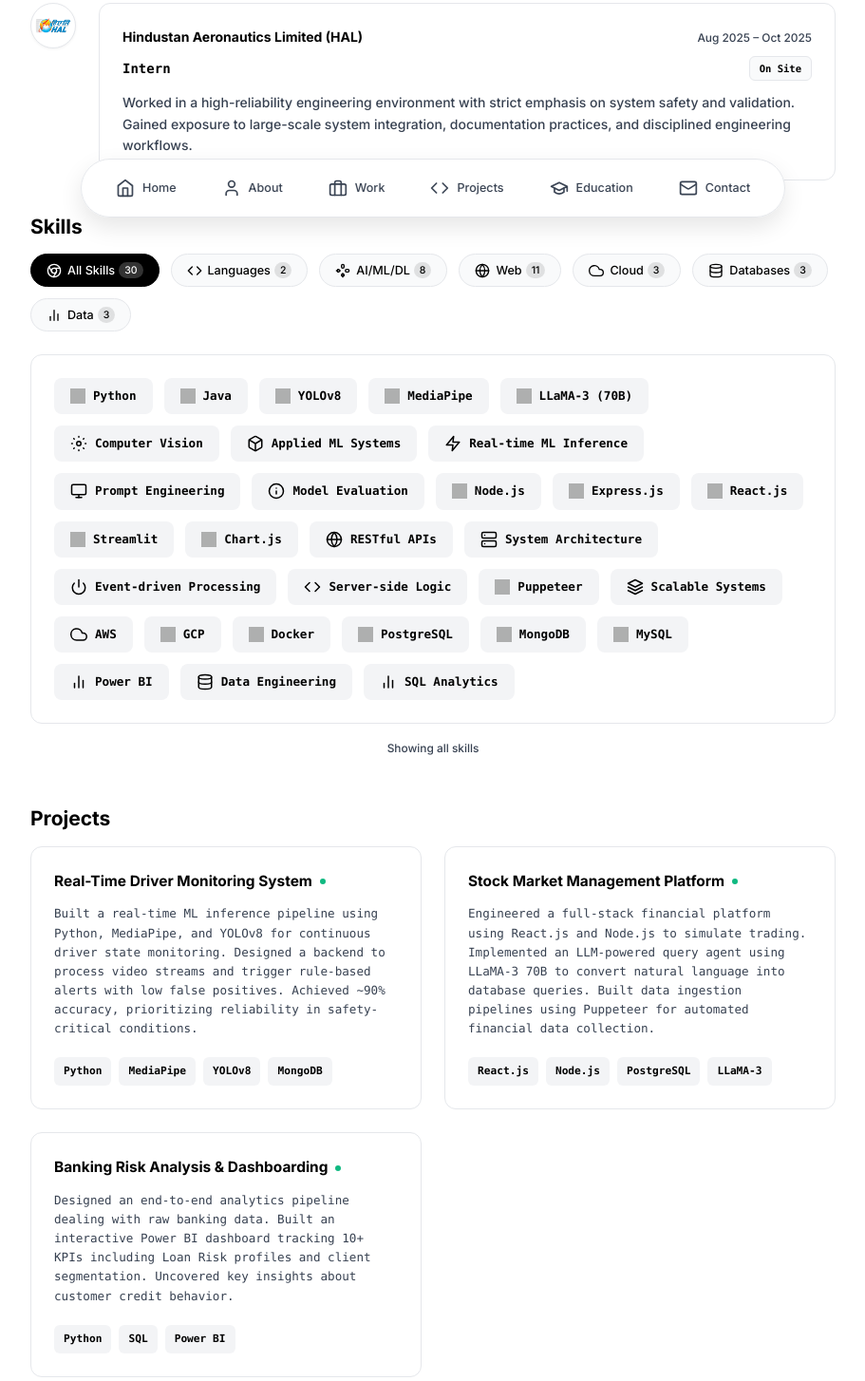
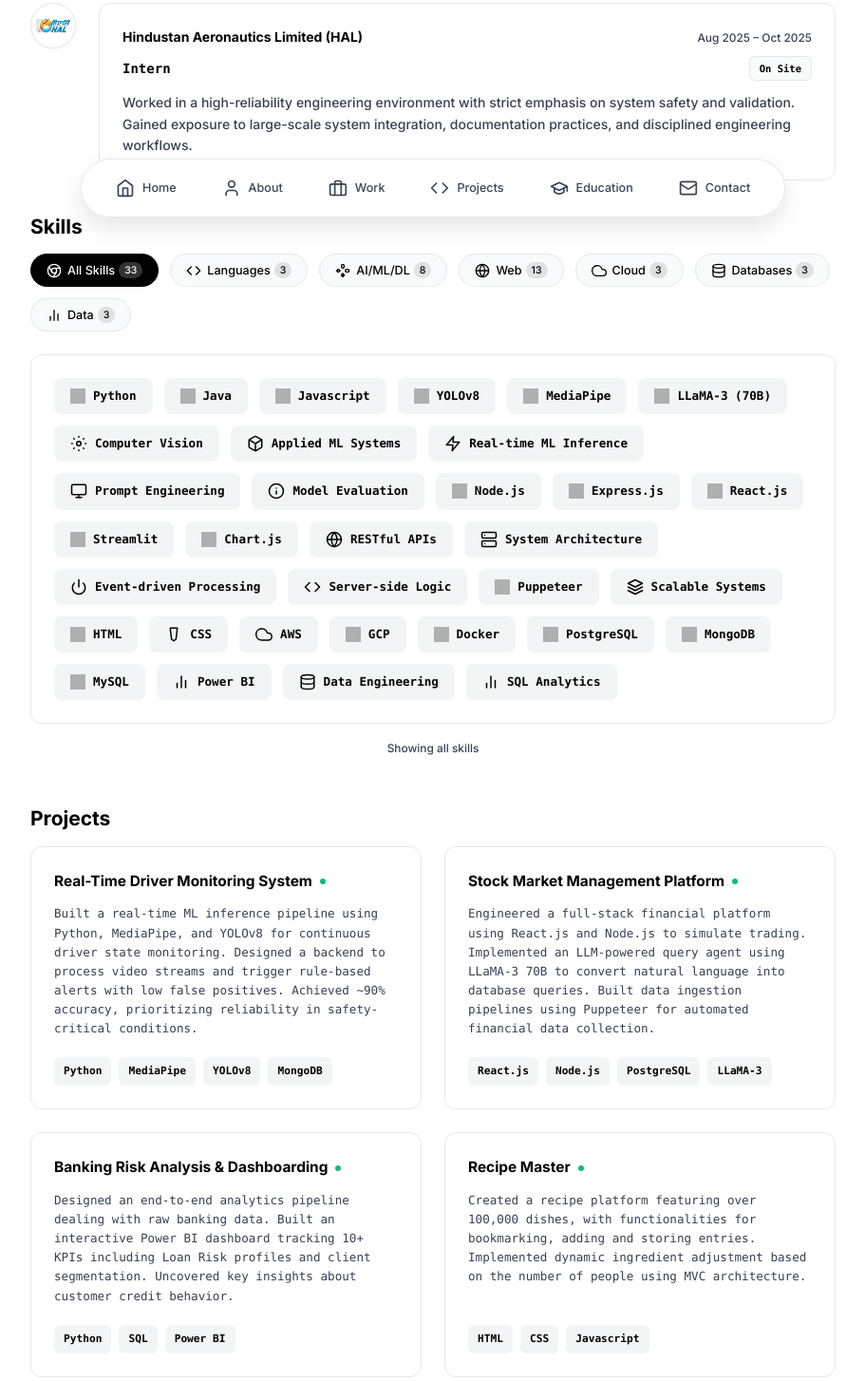
Before and after one commit to adheeraj10/My_Portfolio, a plain HTML site: page index.html in a window 1280 px wide. Shown: the part 547-2001 px from the top of the page at 95% size, without its empty margins (184-1095 px from the left). Drawn offline with Linux system fonts and the light colour scheme; grey boxes are pictures that could not be loaded.

Commit message:
Site update: 2025-12-21 09:27:04

```diff
--- a/index.html
+++ b/index.html
@@ -183,7 +183,7 @@
                             <line x1="3.95" y1="6.06" x2="8.54" y2="14"></line>
                             <line x1="10.88" y1="21.94" x2="15.46" y2="14"></line>
                         </svg>
-                        All Skills <span class="count-badge">30</span>
+                        All Skills <span class="count-badge">33</span>
                     </button>
                     <button class="filter-btn" data-filter="languages">
                         <svg width="16" height="16" viewBox="0 0 24 24" fill="none" stroke="currentColor"
@@ -191,7 +191,7 @@
                             <polyline points="16 18 22 12 16 6"></polyline>
                             <polyline points="8 6 2 12 8 18"></polyline>
                         </svg>
-                        Languages <span class="count-badge">2</span>
+                        Languages <span class="count-badge">3</span>
                     </button>
                     <button class="filter-btn" data-filter="ai-ml">
                         <svg width="16" height="16" viewBox="0 0 24 24" fill="none" stroke="currentColor"
@@ -212,7 +212,7 @@
                                 d="M12 2a15.3 15.3 0 0 1 4 10 15.3 15.3 0 0 1-4 10 15.3 15.3 0 0 1-4-10 15.3 15.3 0 0 1 4-10z">
                             </path>
                         </svg>
-                        Web <span class="count-badge">11</span>
+                        Web <span class="count-badge">13</span>
                     </button>
                     <button class="filter-btn" data-filter="cloud">
                         <svg width="16" height="16" viewBox="0 0 24 24" fill="none" stroke="currentColor"
@@ -250,6 +250,10 @@
                     <div class="skill-tag" data-category="languages">
                         <img src="https://cdn.simpleicons.org/openjdk/000000" alt="Java">
                         <span>Java</span>
+                    </div>
+                    <div class="skill-tag" data-category="languages">
+                        <img src="https://cdn.simpleicons.org/javascript/000000" alt="Javascript">
+                        <span>Javascript</span>
                     </div>
 
                     <!-- AI/ML/DL (8) -->
@@ -384,6 +388,17 @@
                             <path d="M12 2L2 7l10 5 10-5-10-5zM2 17l10 5 10-5M2 12l10 5 10-5" />
                         </svg>
                         <span>Scalable Systems</span>
+                    </div>
+                    <div class="skill-tag" data-category="web">
+                        <img src="https://cdn.simpleicons.org/html5/000000" alt="HTML">
+                        <span>HTML</span>
+                    </div>
+                    <div class="skill-tag" data-category="web">
+                        <svg width="18" height="18" viewBox="0 0 24 24" fill="none" stroke="currentColor"
+                            stroke-width="2" stroke-linecap="round" stroke-linejoin="round">
+                            <path d="M7 3l1.8 15.5L12 21l3.2-2.5L17 3z" />
+                        </svg>
+                        <span>CSS</span>
                     </div>
 
                     <!-- Cloud (3) -->
@@ -522,6 +537,30 @@
                             <span class="tech-tag">Python</span>
                             <span class="tech-tag">SQL</span>
                             <span class="tech-tag">Power BI</span>
+                        </div>
+                    </div>
+
+                    <!-- Recipe Master -->
+                    <div class="project-card">
+                        <div class="project-header">
+                            <h3 class="project-name">
+                                <a href="https://github.com/adheeraj10/Recipe_Master" target="_blank"
+                                    class="project-link">
+                                    Recipe Master
+                                </a>
+                                <span class="status-dot"></span>
+                            </h3>
+                        </div>
+                        <p class="project-desc">
+                            Created a recipe platform featuring over 100,000 dishes, with functionalities for
+                            bookmarking,
+                            adding and storing entries. Implemented dynamic ingredient adjustment based on the number of
+                            people using MVC architecture.
+                        </p>
+                        <div class="project-tags">
+                            <span class="tech-tag">HTML</span>
+                            <span class="tech-tag">CSS</span>
+                            <span class="tech-tag">Javascript</span>
                         </div>
                     </div>
                 </div>
```
